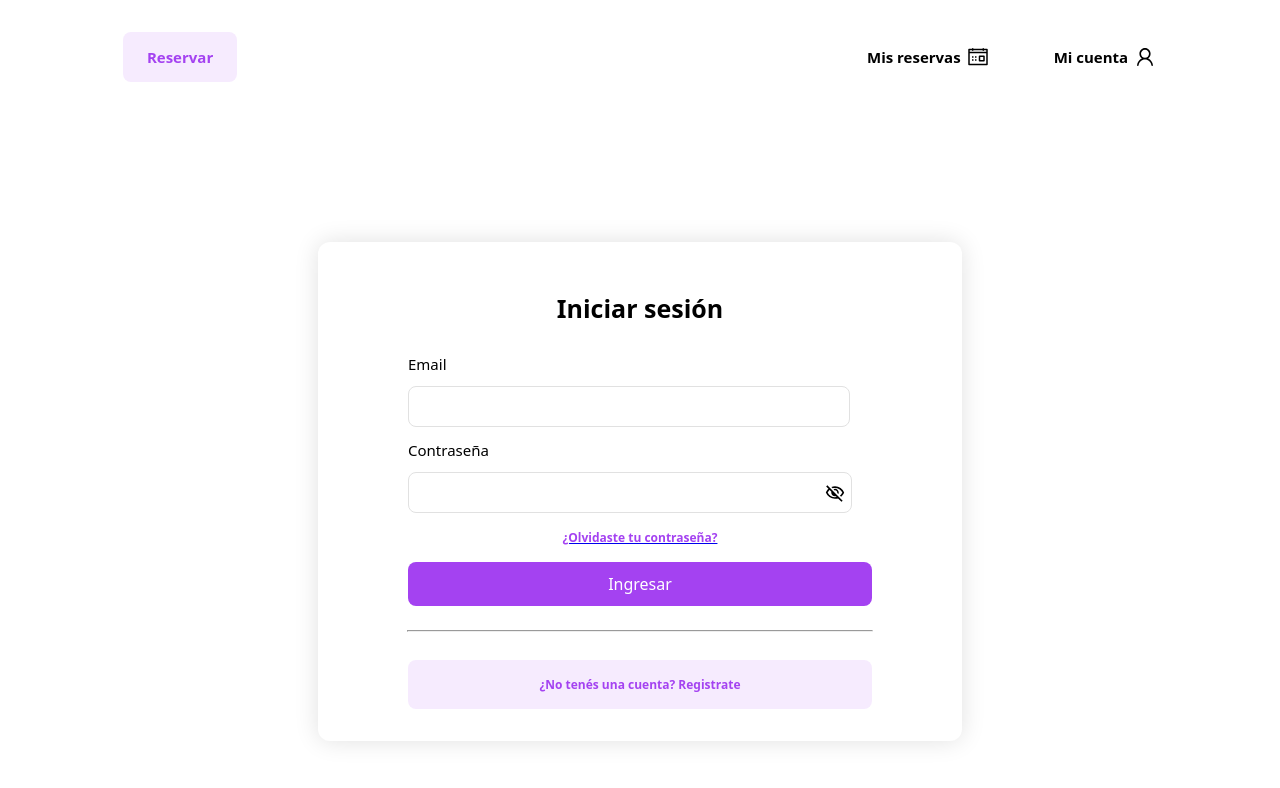
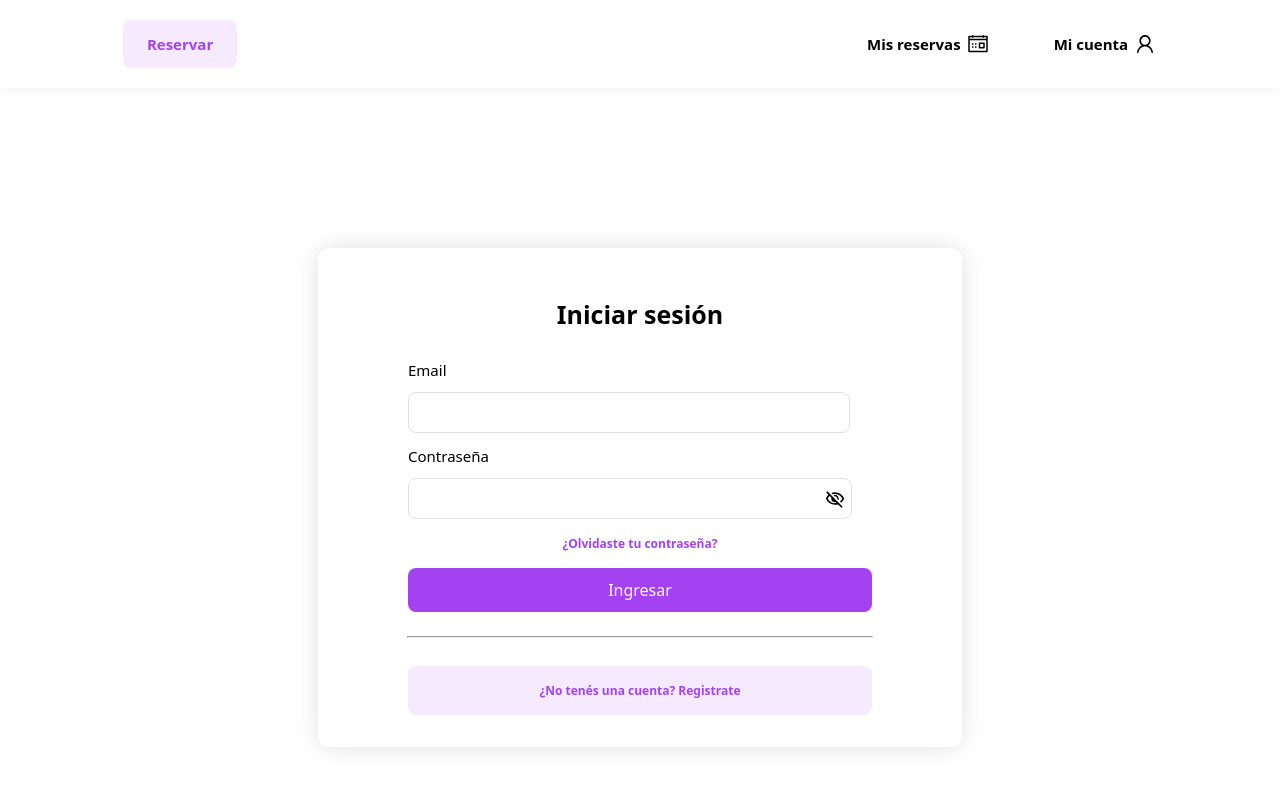
Before and after one commit to LucasGlave/MiTurnoWeb, a Next.js app: page /login in a window 1280 px wide. Shown: the top 788 px of the page. Built offline with nearby package versions, Linux system fonts and the light colour scheme.

Commit message:
fixing bugs

```diff
--- a/src/app/general.module.scss
+++ b/src/app/general.module.scss
@@ -6,12 +6,13 @@
   min-height: 100vh;
   flex-direction: column;
   .header {
-    margin-top: 2rem;
     display: flex;
+    height: 5.5rem;
     flex-direction: row;
     width: 100%;
     gap: 24rem;
     justify-content: space-around;
+    box-shadow: 0px 0px 12px 0px rgba(0, 0, 0, 0.08);
     .headerRight {
       display: flex;
       flex-direction: row;
@@ -26,6 +27,15 @@
       align-self: stretch;
       border-radius: 8px;
       background: rgba(164, 66, 241, 0.1);
+      a {
+        display: flex;
+        padding: 21px 24px;
+        gap: 4px;
+        border-radius: 8px;
+        background: rgba(164, 66, 241, 0.1);
+        justify-content: center;
+        align-items: center;
+      }
     }
   }
   .button {
--- a/src/components/header/Header.js
+++ b/src/components/header/Header.js
@@ -7,7 +7,7 @@ const Header = () => {
     <div className={styles.header}>
       <Link
         className={styles.headerLeft}
-        style={{ textDecoration: "none" }}
+        style={{ textDecoration: "none", height: "3rem", alignSelf: "center" }}
         href="/reserve"
       >
         <h3 style={{ color: "#a442f1" }}>Reservar</h3>
--- a/src/components/login/Login.js
+++ b/src/components/login/Login.js
@@ -106,7 +106,7 @@ const Login = () => {
               )}
             </div>
           </div>
-          <Link href="/forgot-password">
+          <Link style={{ textDecoration: "none" }} href="/forgot-password">
             <h4>¿Olvidaste tu contraseña?</h4>
           </Link>
 
```
